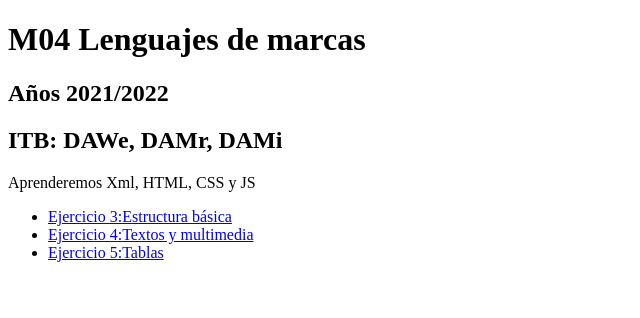
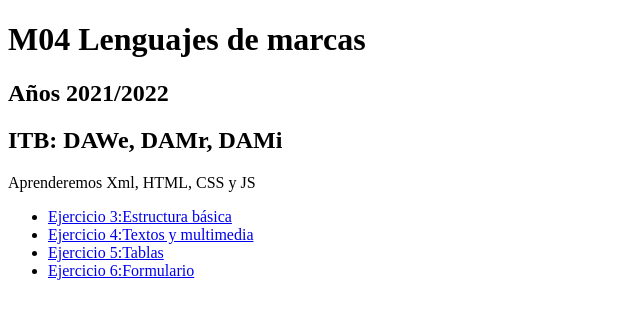
Before and after one commit to ITB-EmilioDR/emiliodelgado.m04, a plain HTML site: page index.html in a window 1280 px wide. Shown: the whole page, without its empty margins (0-640 px from the left). Drawn offline with Linux system fonts and the light colour scheme.

Commit message:
Update index.html href: Ej06.html

```diff
--- a/index.html
+++ b/index.html
@@ -25,6 +25,9 @@
                 <li>
                     <a href="Ej05.html">Ejercicio 5:Tablas</a>
                 </li>
+                <li>
+                    <a href="Ej06.html">Ejercicio 6:Formulario</a>
+                </li>
             </ul>
         </nav>
     </header>
```
